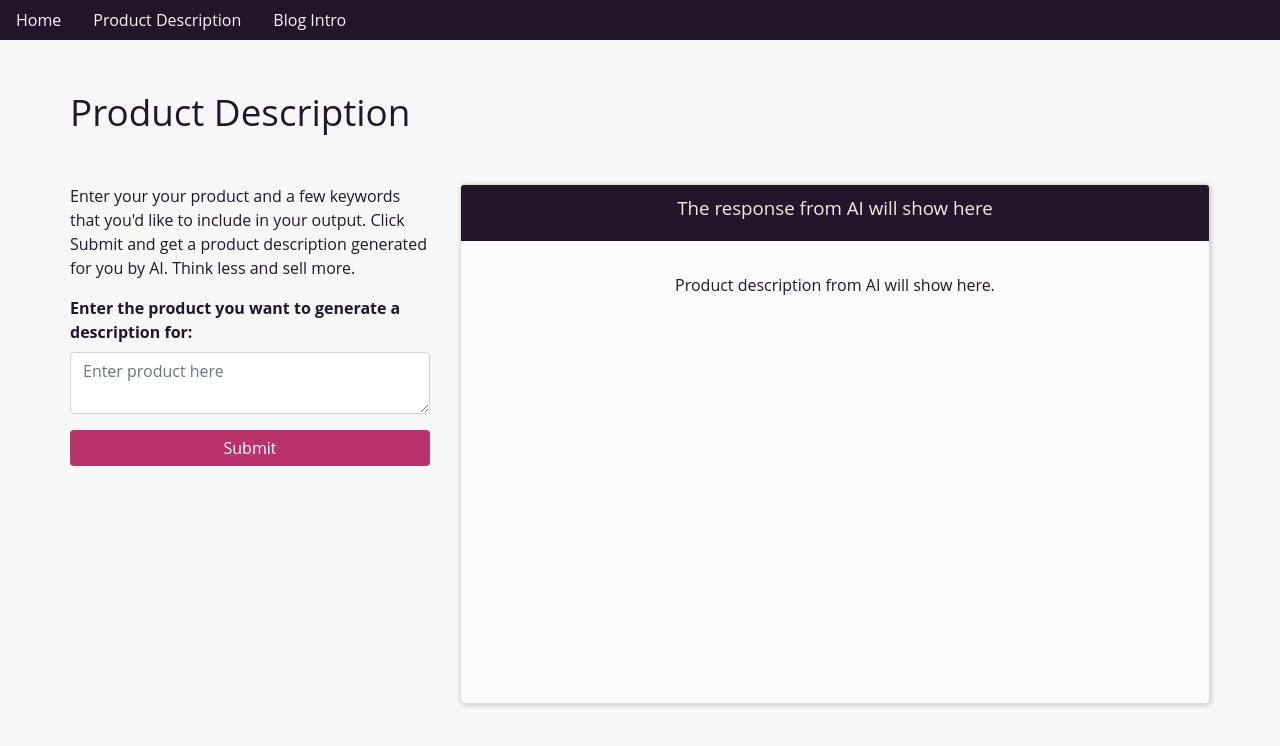
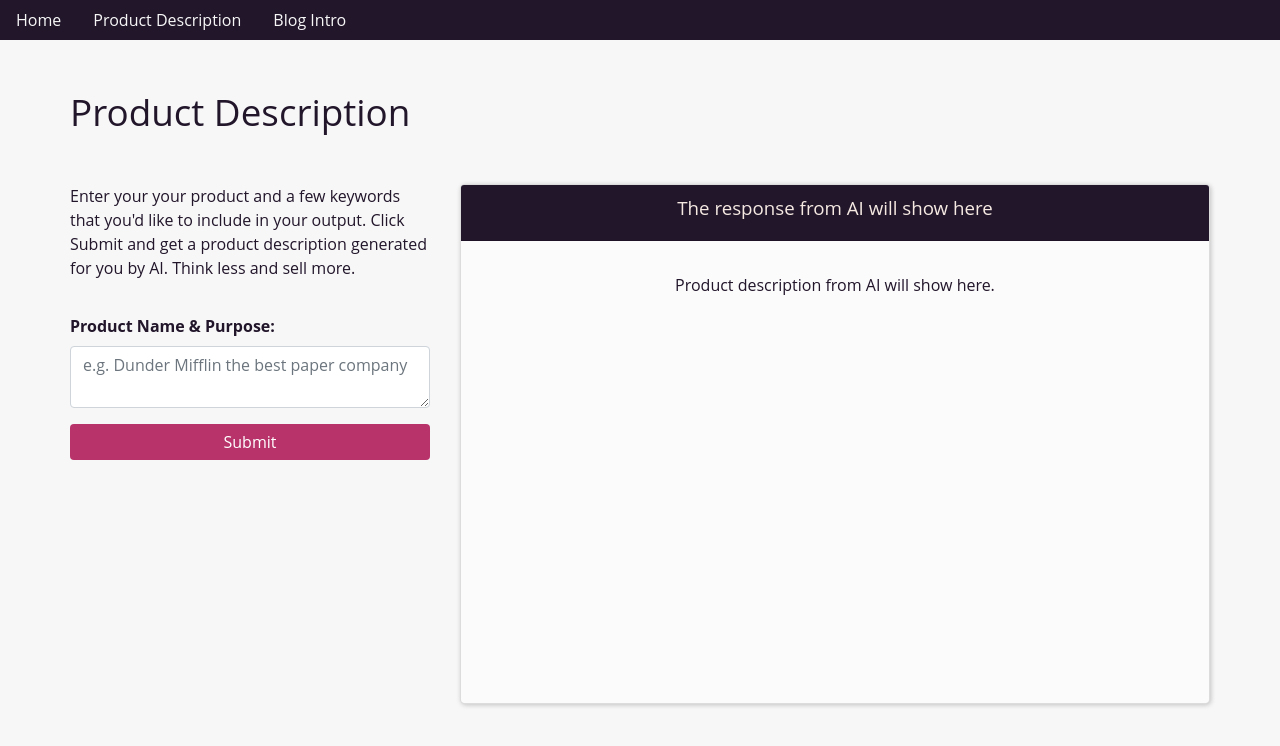
Before and after one commit to ash1eygrace/ai-content, a React (Create React App) app in the folder copyai/: page /product-description in a window 1280 px wide. Shown: the top 746 px of the page. Built offline with nearby package versions, Linux system fonts and the light colour scheme.

Commit message:
Change form label and placeholder text

```diff
--- a/copyai/src/components/ProductDescription.js
+++ b/copyai/src/components/ProductDescription.js
@@ -50,12 +50,12 @@ class ProductDescription extends Component {
                 <h1>Product Description</h1>
                 <Row>
                 <Col xs={6} md={4}>
-                <p id="pageDescripton">Enter your your product and a few keywords that you'd like to include in your output. Click Submit and get a product description generated for you by AI. Think less and sell more.</p>
+                <p id="pageDescription">Enter your your product and a few keywords that you'd like to include in your output. Click Submit and get a product description generated for you by AI. Think less and sell more.</p>
 
                     <Form onSubmit={this.onFormSubmit}>
                         <Form.Group className="mb-3" controlId="textArea">
-                            <Form.Label>Enter the product you want to generate a description for: </Form.Label>
-                            <Form.Control as="textarea" name="productName" placeholder="Enter product here" />
+                            <Form.Label>Product Name & Purpose:</Form.Label>
+                            <Form.Control as="textarea" name="productName" placeholder="e.g. Dunder Mifflin the best paper company " />
                         </Form.Group>
                         <Button variant="primary" size="md" type="submit">
                             Submit
```
